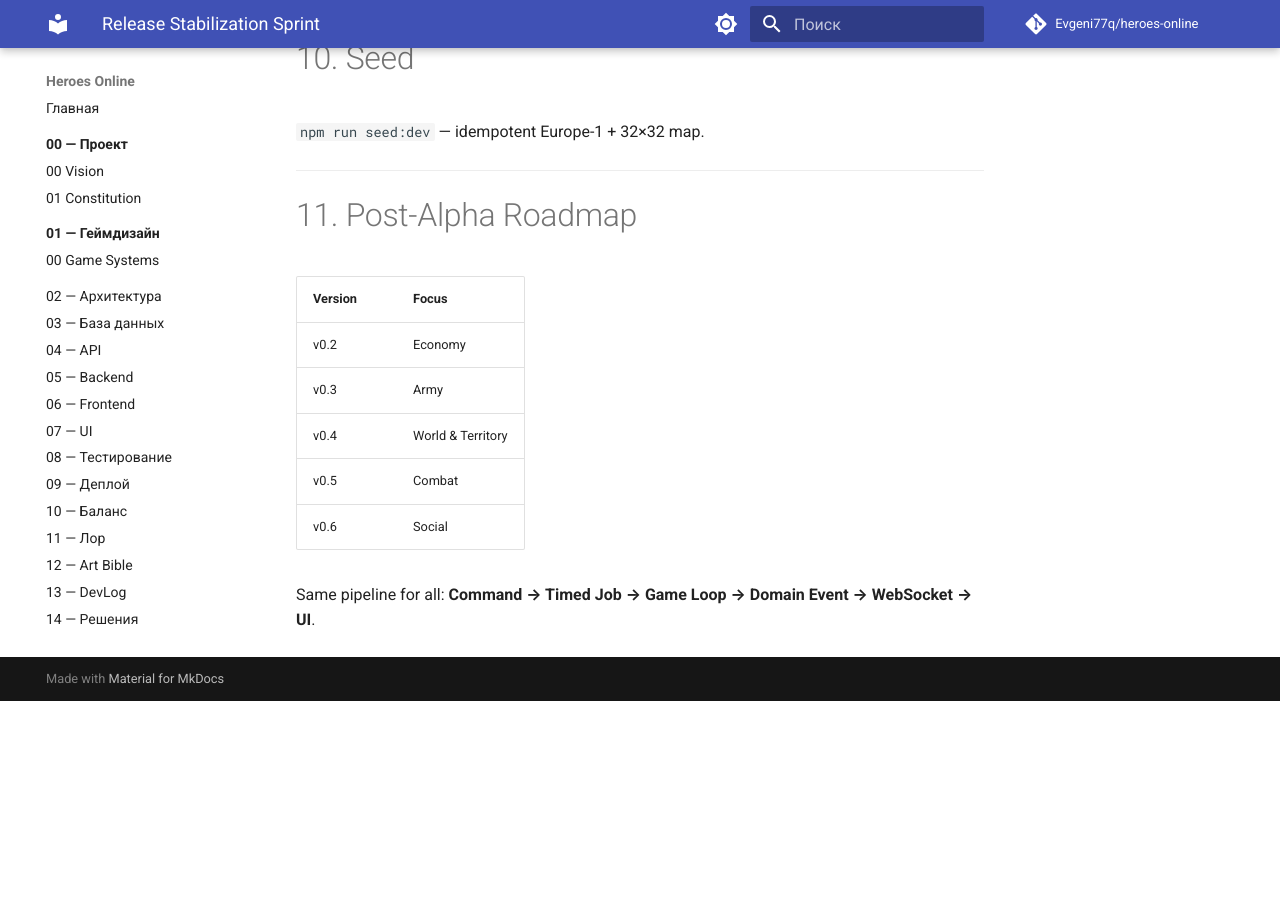
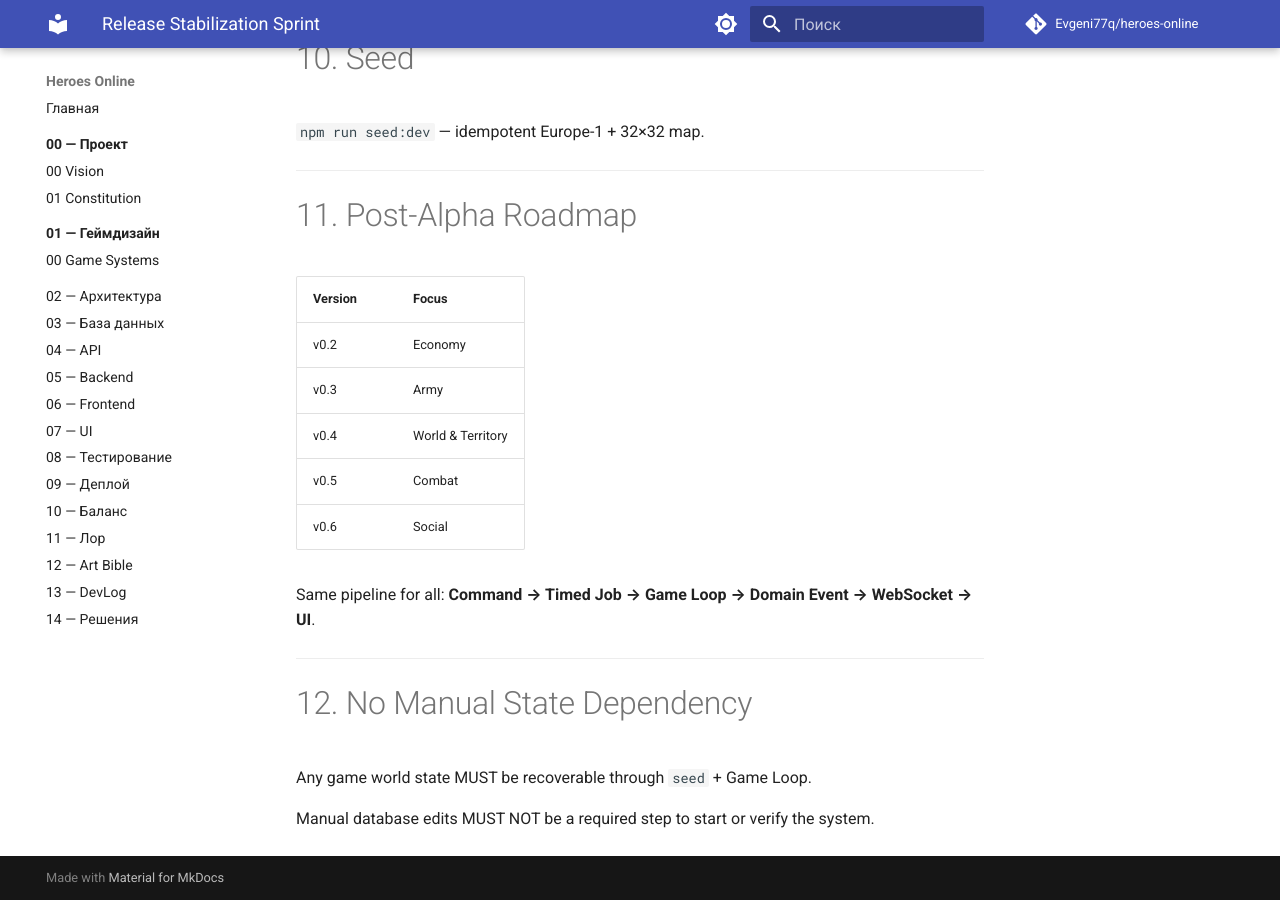
Before and after one commit to Evgeni77q/heroes-online, an MkDocs documentation site: the page built from docs/00_Project/08_Release_Stabilization.md, in a window 1280 px wide and 900 px high, scrolled down 2612 px. Built offline with MkDocs 1.6.1 and Material for MkDocs 9.7.7, drawn with Linux system fonts in a browser that asks for light colours; comment, search, counter and statistics services are not loaded; before the commit the page ends 3313 px from its top, so only the background shows below that.

Commit message:
docs: add no-manual-state rule to stabilization guide

```diff
--- a/docs/00_Project/08_Release_Stabilization.md
+++ b/docs/00_Project/08_Release_Stabilization.md
@@ -118,3 +118,11 @@ Every major mechanic ships with: unit tests, integration tests, E2E smoke, resil
 | v0.6 | Social |
 
 Same pipeline for all: **Command → Timed Job → Game Loop → Domain Event → WebSocket → UI**.
+
+---
+
+# 12. No Manual State Dependency
+
+Any game world state MUST be recoverable through `seed` + Game Loop.
+
+Manual database edits MUST NOT be a required step to start or verify the system.
```
